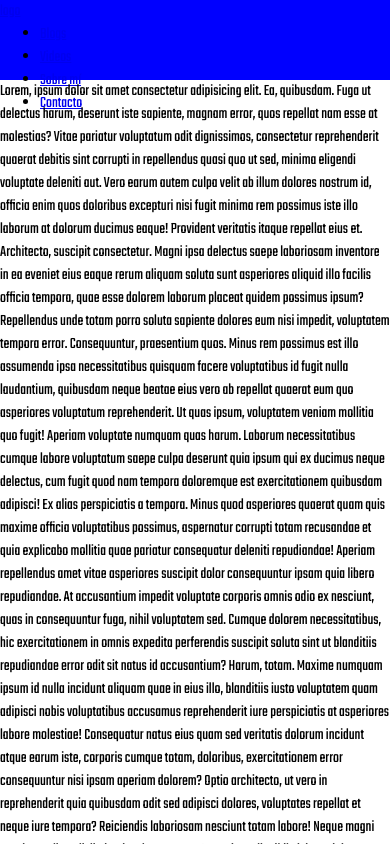
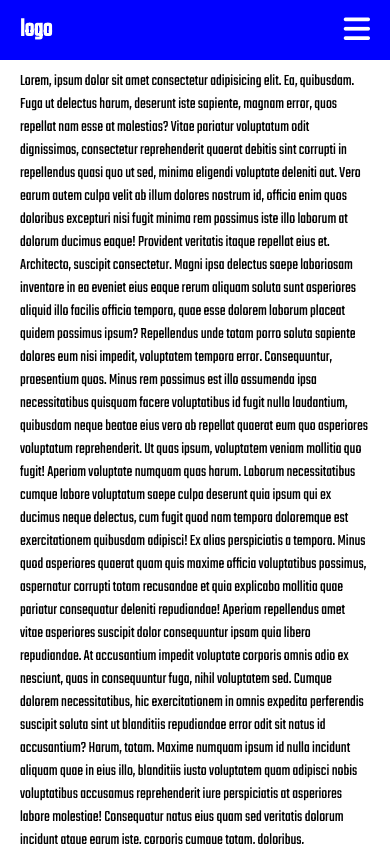
Before and after one commit to Jumaga11/my-web-site, a plain HTML site: page index.html in a window 390 px wide. Shown: the top 844 px of the page. Drawn offline with Linux system fonts and the light colour scheme.

Commit message:
se continuó con el proyecto

```diff
--- a/index.html
+++ b/index.html
@@ -9,16 +9,21 @@
     <link rel="preconnect" href="https://fonts.googleapis.com">
     <link rel="preconnect" href="https://fonts.gstatic.com" crossorigin>
     <link href="https://fonts.googleapis.com/css2?family=Teko&display=swap" rel="stylesheet">
+    <script src="https://kit.fontawesome.com/bfcc67fa04.js" crossorigin="anonymous"></script>
+    <script defer src="index.js"></script>
 </head>
 <body>
     <header class="header">
         <nav class="nav">
             <a href="#" class="logo">logo</a>
-            <ul class="nav-menu">
-                <li class="nav-menu-item"><a href="#" class="nav-menu-link">Blogs</a></li>
-                <li class="nav-menu-item"><a href="#" class="nav-menu-link">Videos</a></li>
-                <li class="nav-menu-item"><a href="#" class="nav-menu-link">Sobre mí</a></li>
-                <li class="nav-menu-item"><a href="#" class="nav-menu-link">Contacto</a></li>
+            <button class="nav-toggle" aria-label="Abrir menu">
+            <i class="fa-solid fa-bars"></i>
+        </button>
+            <ul class="nav-menu nav-menu_visible">
+                <li class="nav-menu-item"><a href="#" class="nav-menu-link nav-link nav-menu-link_active">Blogs</a></li>
+                <li class="nav-menu-item"><a href="#" class="nav-menu-link nav-link nav-menu-link_active">Videos</a></li>
+                <li class="nav-menu-item"><a href="#" class="nav-menu-link nav-link nav-menu-link_active">Sobre mí</a></li>
+                <li class="nav-menu-item"><a href="#" class="nav-menu-link nav-link nav-menu-link_active">Contacto</a></li>
             </ul>
         </nav>
     </header>
--- /dev/null
+++ b/index.js
@@ -0,0 +1,12 @@
+const navToggle = document.querySelector(".nav-toggle");
+const navMenu = document.querySelector("nav-menu");
+
+navToggle.addEventListener("click", () => {
+    navMenu.classList.toggle("nav-menu_visible");
+
+if (navMenu.classList.contains("nav-menu_visible")){
+    navToggle.seyAttribute("aria-label", "Cerrar menú")
+}else{
+    navToggle.setAttribute("aria-label", "Abrir menú");
+}
+});
--- a/style.css
+++ b/style.css
@@ -5,9 +5,121 @@
 
 body{
     font-family: 'Teko', sans-serif;
+    padding: 90px 20px 0px;
 }
 
 .header{
     background-color: blue;
     height: 80px;
+    position: fixed;
+    width: 100%;
+    top: 0;
+    left: 0;
 }
+
+.nav{
+    display: flex;
+    justify-content: space-between;
+    max-width: 992px;
+    margin: 0 auto;
+}
+
+.nav-link{
+    color: white;
+    text-decoration: none;
+}
+
+.logo{
+    color: white;
+    font-size: 30px;
+    font-weight: bold;
+    padding: 0 40px;
+    line-height: 80px;
+    text-decoration: none;
+}
+
+.nav-menu{
+    display: flex;
+    margin-right: 40px;
+    list-style: none;
+}
+
+.nav-menu-item{
+    font-size: 18px;
+    margin: 0 10px;
+    line-height: 80px;
+    text-transform: uppercase;
+    width: max-content;
+}
+
+.nav-menu-link{
+    padding: 8px 12px;
+    border-radius: 3px;
+}
+
+.nav-menu-link:hover,
+.nav-menu-link_active{
+    background-color: #034574;
+    transition: 0.5s;
+}
+
+.nav-toggle{
+    color: white;
+    background: none;
+    border: none;
+    font-size: 30px;
+    padding: 0 20px;
+    line-height: 60px;
+    display: none;
+    cursor: pointer;
+}
+
+@media (max-width: 768px){
+    body{
+        padding-top: 70px;
+    }
+
+    .header{
+         height: 60px;
+    }
+
+    .logo{
+        font-size: 25px;
+        padding: 0 20px;
+        line-height: 60px;
+    }
+
+    .nav-menu{
+        flex-direction: column;
+        align-items: center;
+        margin-right: 20px;
+        background-color: #2c3e50;
+        position: fixed;
+        left: 0;
+        top: 60px;
+        width: 100%;
+        padding: 20px 0;
+        height: calc(100% - 60px);
+        overflow:-y auto;
+        left: 100%;
+        transition: 0.3s;
+    }
+
+    .nav-menu-item{
+        line-height: 70px;
+    }
+
+    .nav-menu-link:hover,
+    .nav-menu-link_active{
+       background: none;
+       color: #83c5f7;
+    }
+
+    .nav-toggle{
+        display: block;
+    }
+
+    .nav-menu_visible{
+
+    }
+}
```
